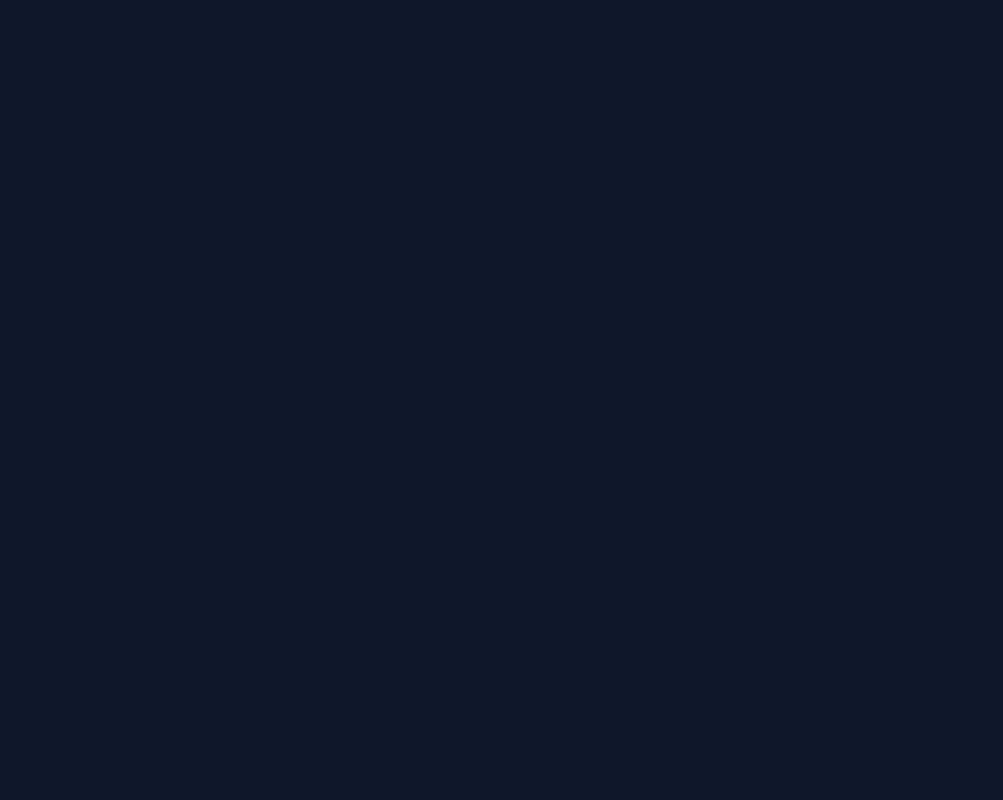
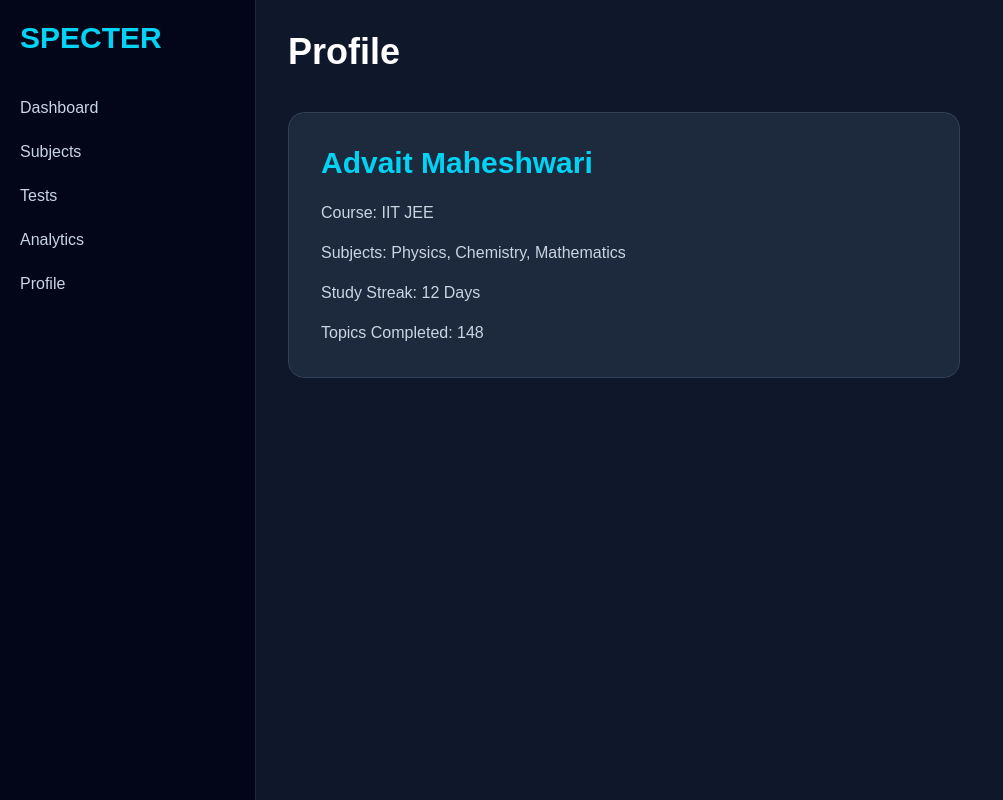
Before and after one commit to Advait-Maheshwari/SPECTER-STUDY, a React (Vite) app in the folder client/: page /profile in a window 1280 px wide. Before the commit this address had no page. Shown: the whole page, without its empty margins (0-1003 px from the left). Built offline with nearby package versions, Linux system fonts and the light colour scheme.

Commit message:
Completed major frontend pages and dashboard improvements

```diff
--- a/client/src/App.jsx
+++ b/client/src/App.jsx
@@ -3,6 +3,8 @@ import { Routes, Route } from "react-router-dom"
 import Dashboard from "./pages/Dashboard"
 import Subjects from "./pages/Subjects"
 import Tests from "./pages/Tests"
+import Analytics from "./pages/Analytics"
+import Profile from "./pages/Profile"
 
 function App() {
   return (
@@ -23,6 +25,16 @@ function App() {
         element={<Tests />}
       />
 
+      <Route
+        path="/analytics"
+        element={<Analytics />}
+      />
+
+      <Route
+        path="/profile"
+        element={<Profile />}
+      />
+
     </Routes>
   )
 }
--- a/client/src/components/Sidebar.jsx
+++ b/client/src/components/Sidebar.jsx
@@ -31,6 +31,20 @@ function Sidebar() {
           Tests
         </Link>
 
+        <Link
+          to="/analytics"
+          className="hover:text-cyan-400 transition"
+        >
+          Analytics
+        </Link>
+
+        <Link
+          to="/profile"
+          className="hover:text-cyan-400 transition"
+        >
+          Profile
+        </Link>
+
       </div>
 
     </div>
--- /dev/null
+++ b/client/src/pages/Analytics.jsx
@@ -0,0 +1,55 @@
+import Sidebar from "../components/Sidebar"
+
+function Analytics() {
+  return (
+    <div className="flex bg-slate-900 text-white min-h-screen">
+
+      <Sidebar />
+
+      <div className="flex-1 p-8">
+
+        <h1 className="text-4xl font-bold mb-10">
+          Analytics
+        </h1>
+
+        <div className="grid grid-cols-3 gap-5">
+
+          <div className="bg-slate-800 p-6 rounded-2xl border border-slate-700">
+            <h2 className="text-xl mb-3 text-slate-300">
+              Weekly Study Hours
+            </h2>
+
+            <h1 className="text-5xl font-bold text-cyan-400">
+              42h
+            </h1>
+          </div>
+
+          <div className="bg-slate-800 p-6 rounded-2xl border border-slate-700">
+            <h2 className="text-xl mb-3 text-slate-300">
+              Completion Rate
+            </h2>
+
+            <h1 className="text-5xl font-bold text-green-400">
+              78%
+            </h1>
+          </div>
+
+          <div className="bg-slate-800 p-6 rounded-2xl border border-slate-700">
+            <h2 className="text-xl mb-3 text-slate-300">
+              Weak Subject
+            </h2>
+
+            <h1 className="text-4xl font-bold text-red-400">
+              Chemistry
+            </h1>
+          </div>
+
+        </div>
+
+      </div>
+
+    </div>
+  )
+}
+
+export default Analytics
--- a/client/src/pages/Dashboard.jsx
+++ b/client/src/pages/Dashboard.jsx
@@ -11,9 +11,25 @@ function Dashboard() {
 
       <div className="flex-1 p-8">
 
-        <h1 className="text-4xl font-bold mb-8">
-          Dashboard
-        </h1>
+        <div className="flex items-center justify-between mb-10">
+
+          <div>
+            <h1 className="text-4xl font-bold">
+              Dashboard
+            </h1>
+
+            <p className="text-slate-400 mt-2">
+              Track your academic progress
+            </p>
+          </div>
+
+          <input
+            type="text"
+            placeholder="Search subjects..."
+            className="bg-slate-800 border border-slate-700 rounded-xl px-5 py-3 outline-none"
+          />
+
+        </div>
 
         <div className="grid grid-cols-3 gap-5 mb-10">
 
--- /dev/null
+++ b/client/src/pages/Profile.jsx
@@ -0,0 +1,49 @@
+import Sidebar from "../components/Sidebar"
+
+function Profile() {
+  return (
+    <div className="flex bg-slate-900 text-white min-h-screen">
+
+      <Sidebar />
+
+      <div className="flex-1 p-8">
+
+        <h1 className="text-4xl font-bold mb-10">
+          Profile
+        </h1>
+
+        <div className="bg-slate-800 rounded-2xl p-8 border border-slate-700 max-w-2xl">
+
+          <h2 className="text-3xl font-bold text-cyan-400 mb-5">
+            Advait Maheshwari
+          </h2>
+
+          <div className="flex flex-col gap-4 text-slate-300">
+
+            <p>
+              Course: IIT JEE
+            </p>
+
+            <p>
+              Subjects: Physics, Chemistry, Mathematics
+            </p>
+
+            <p>
+              Study Streak: 12 Days
+            </p>
+
+            <p>
+              Topics Completed: 148
+            </p>
+
+          </div>
+
+        </div>
+
+      </div>
+
+    </div>
+  )
+}
+
+export default Profile
```
